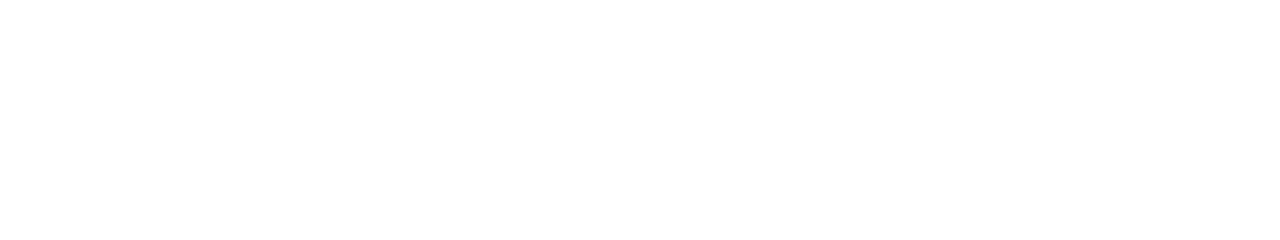
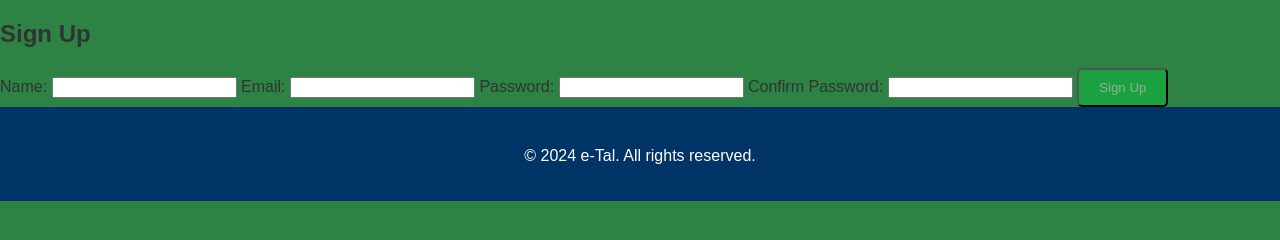
Before and after one commit to e-tal/etal-website, a plain HTML site: page signup.html in a window 1280 px wide. Drawn offline with Linux system fonts and the light colour scheme.

Commit message:
signup_login

```diff
--- a/about.html
+++ b/about.html
@@ -4,7 +4,7 @@
   <meta charset="UTF-8" />
   <meta name="viewport" content="width=device-width, initial-scale=1.0" />
   <title>About Us - e-Tal</title>
-  <link rel="stylesheet" href="css/etal.css" />
+  <link rel="stylesheet" href="css/index.css" />
 </head>
 <body>
   <!-- Header -->
--- a/signup.html
+++ b/signup.html
@@ -0,0 +1,40 @@
+<!DOCTYPE html>
+<html lang="en">
+<head>
+  <meta charset="UTF-8">
+  <meta name="viewport" content="width=device-width, initial-scale=1.0">
+  <title>Sign Up - e-Tal</title>
+  <link rel="stylesheet" href="css/index.css">
+</head>
+<body>
+
+  <!-- Sign-Up Section -->
+  <section class="signup-section">
+    <div class="signup-container">
+      <h2>Sign Up</h2>
+      <form action="signup_process.php" method="POST" class="signup-form">
+        <label for="name">Name:</label>
+        <input type="text" id="name" name="name" required />
+
+        <label for="email">Email:</label>
+        <input type="email" id="email" name="email" required />
+
+        <label for="password">Password:</label>
+        <input type="password" id="password" name="password" required />
+
+        <label for="confirm_password">Confirm Password:</label>
+        <input type="password" id="confirm_password" name="confirm_password" required />
+
+        <button type="submit" class="btn">Sign Up</button>
+      </form>
+    </div>
+  </section>
+
+  <!-- Footer -->
+  <footer>
+    <p>&copy; 2024 e-Tal. All rights reserved.</p>
+  </footer>
+
+  <script src="js/script.js"></script>
+</body>
+</html>
```
Also changed, not shown: contact.html (+1 -1 lines), index.html (+1 -1 lines), login.html (+36 -0 lines).
